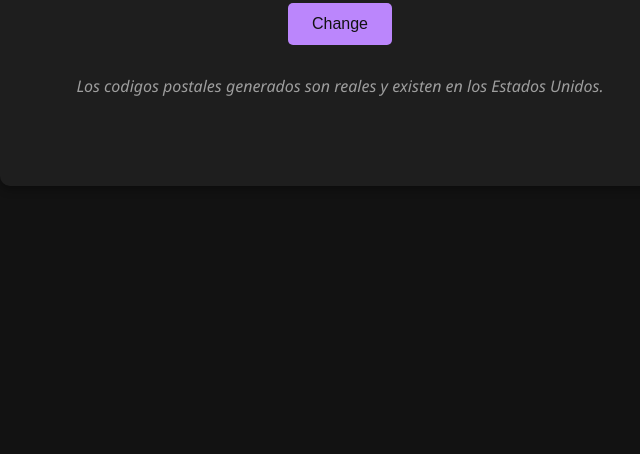
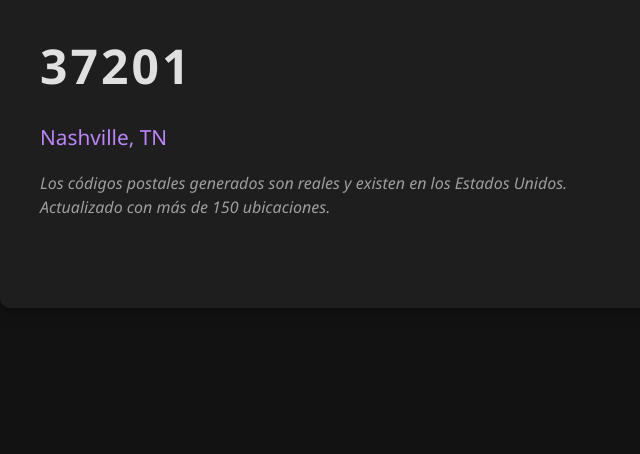
Before and after one commit to UnevennesX/zipcodes, a plain HTML site: page index.html in a window 1280 px wide. Shown: the part 376-830 px from the top of the page, without its empty margins (300-940 px from the left). Before the commit the page ends 800 px from the top, so only its background shows below. Drawn offline with Linux system fonts and the light colour scheme.

Commit message:
Actualizar index.html

```diff
--- a/index.html
+++ b/index.html
@@ -1,151 +1,260 @@
 <!DOCTYPE html>
 <html>
 <head>
+    <meta name="viewport" content="width=device-width, initial-scale=1.0">
     <title>Zipcode - EE.UU.</title>
     <link rel="icon" type="image/png" href="https://cdn.dribbble.com/users/7549673/screenshots/17206704/media/1210a9d0ec8af427967e735935861eeb.png?resize=400x300&vertical=center">
     <style>
-/* Estilos generales */
+        /* Estilos base para móviles */
         body {
             font-family: 'Segoe UI', Tahoma, Geneva, Verdana, sans-serif;
-  background-color: #121212; /* Fondo oscuro */
-  color: #e0e0e0; /* Texto claro */
-  text-align: center;
-  margin: 0; /* Eliminar márgenes predeterminados */
-  padding: 0;
-  height: 100vh; /* Ocupar toda la altura de la ventana */
-  display: flex; /* Usar Flexbox para centrar verticalmente */
-  justify-content: center; /* Centrar horizontalmente */
-  align-items: center; /* Centrar verticalmente */
+            background-color: #121212;
+            color: #e0e0e0;
+            margin: 0;
+            padding: 15px;
+            min-height: 100vh;
+            display: flex;
+            justify-content: center;
+            align-items: center;
         }
+
         #contenedor {
-  width: 80%;
-  max-width: 600px; /* Ancho máximo */
-  padding: 40px;
-  background-color: #1e1e1e; /* Fondo del contenedor */
+            width: 95%;
+            max-width: 600px;
+            padding: 25px;
+            background-color: #1e1e1e;
             border-radius: 10px;
-  box-shadow: 0 4px 8px rgba(0, 0, 0, 0.3); /* Sombra sutil */
+            box-shadow: 0 4px 15px rgba(0, 0, 0, 0.3);
         }
+
         h1 {
-  font-size: 2.5em;
-  margin-bottom: 20px;
-  color: #bb86fc; /* Color de acento */
+            font-size: 1.8rem;
+            margin-bottom: 25px;
+            color: #bb86fc;
+            line-height: 1.3;
         }
-/* Estilos del botón */
+
         button {
-  padding: 12px 24px;
-  font-size: 16px;
-  background-color: #bb86fc; /* Color de acento */
-  color: #121212; /* Texto oscuro */
+            padding: 14px 28px;
+            font-size: 1rem;
+            background-color: #bb86fc;
+            color: #121212;
             border: none;
             cursor: pointer;
-  border-radius: 5px;
-  transition: background-color 0.3s ease; /* Transición suave */
+            border-radius: 8px;
+            transition: all 0.3s ease;
+            width: 100%;
+            max-width: 220px;
+            font-weight: 600;
+            margin: 10px 0;
         }
+
         button:hover {
-  background-color: #6200ee; /* Color de acento al pasar el mouse */
+            background-color: #6200ee;
+            transform: translateY(-2px);
         }
-/* Estilos del resultado */
+
         #zipcode-result {
-  font-size: 32px;
-  margin-top: 30px;
+            font-size: 2.2rem;
+            margin: 25px 0;
             font-weight: bold;
-  color: #e0e0e0; /* Texto claro */
-  letter-spacing: 2px;
+            color: #e0e0e0;
+            letter-spacing: 3px;
+            word-break: break-all;
         }
-/* Animación del resultado */
+
         @keyframes typing {
-  from { opacity: 0; }
-  to { opacity: 1; }
+            from { opacity: 0; transform: translateY(10px); }
+            to { opacity: 1; transform: translateY(0); }
         }
+
         #zipcode-result span {
             animation: typing 0.3s ease-in-out;
+            display: inline-block;
         }
 
-/* Estilos del aviso */
+        #location-info {
+            margin: 20px 0;
+            font-size: 1.1rem;
+            color: #bb86fc;
+            font-weight: 500;
+        }
+
         #aviso {
             margin-top: 20px;
             font-style: italic;
-  color: #9e9e9e; /* Gris más claro */
+            color: #9e9e9e;
+            font-size: 0.9rem;
+            line-height: 1.5;
         }
 
-/* Mensaje de copiado automático */
         #copied-message {
-  margin-top: 10px;
-  font-size: 14px;
-  color: #bb86fc; /* Color de acento */
+            margin-top: 15px;
+            font-size: 0.9rem;
+            color: #bb86fc;
             opacity: 0;
             transition: opacity 0.5s ease;
         }
 
-/* Información del estado y ciudad */
+        /* Media queries para pantallas más grandes */
+        @media (min-width: 768px) {
+            #contenedor {
+                padding: 40px;
+                width: 85%;
+            }
+
+            h1 {
+                font-size: 2.5rem;
+            }
+
+            button {
+                font-size: 1.1rem;
+                padding: 16px 32px;
+            }
+
+            #zipcode-result {
+                font-size: 3rem;
+            }
+
             #location-info {
-  margin-top: 15px;
-  font-size: 18px;
-  color: #bb86fc; /* Color de acento */
+                font-size: 1.3rem;
+            }
+
+            #aviso {
+                font-size: 1rem;
+            }
+        }
+
+        @media (max-width: 320px) {
+            #contenedor {
+                padding: 20px;
+            }
+
+            h1 {
+                font-size: 1.5rem;
+            }
+
+            button {
+                font-size: 0.9rem;
+            }
         }
     </style>
 </head>
 <body>
     <div id="contenedor">
         <h1>Zipcodes EE.UU.</h1>
-    <button onclick="generateZipCode()">Change</button>
+        <button onclick="generateZipCode()">Generar Nuevo Código</button>
         <div id="zipcode-result"></div>
         <p id="location-info"></p>
-    <p id="aviso">Los codigos postales generados son reales y existen en los Estados Unidos.</p>
-    <p id="copied-message">Código copiado automáticamente</p>
+        <p id="aviso">Los códigos postales generados son reales y existen en los Estados Unidos. Actualizado con más de 150 ubicaciones.</p>
+        <p id="copied-message">¡Código copiado al portapapeles!</p>
     </div>
+
     <script>
         const zipCodes = [
+            // Nueva York
             { code: "10001", city: "New York", state: "NY" },
-      { code: "10013", city: "New York", state: "NY" },
-      { code: "10019", city: "New York", state: "NY" },
-      { code: "10025", city: "New York", state: "NY" },
-      { code: "10027", city: "New York", state: "NY" },
+            { code: "10002", city: "New York", state: "NY" },
+            { code: "10003", city: "New York", state: "NY" },
+            { code: "10004", city: "New York", state: "NY" },
+            { code: "10005", city: "New York", state: "NY" },
+            { code: "10006", city: "New York", state: "NY" },
+            { code: "10007", city: "New York", state: "NY" },
+            { code: "10009", city: "New York", state: "NY" },
+            { code: "10010", city: "New York", state: "NY" },
+            { code: "10011", city: "New York", state: "NY" },
+
+            // California
             { code: "90210", city: "Beverly Hills", state: "CA" },
+            { code: "90012", city: "Los Angeles", state: "CA" },
             { code: "90015", city: "Los Angeles", state: "CA" },
-      { code: "90036", city: "Los Angeles", state: "CA" },
-      { code: "90068", city: "Los Angeles", state: "CA" },
-      { code: "90067", city: "Los Angeles", state: "CA" },
-      { code: "30303", city: "Atlanta", state: "GA" },
-      { code: "30030", city: "Decatur", state: "GA" },
-      { code: "30318", city: "Atlanta", state: "GA" },
-      { code: "30363", city: "Atlanta", state: "GA" },
-      { code: "30328", city: "Atlanta", state: "GA" },
+            { code: "90017", city: "Los Angeles", state: "CA" },
+            { code: "90024", city: "Los Angeles", state: "CA" },
+            { code: "90028", city: "Los Angeles", state: "CA" },
+            { code: "90046", city: "Los Angeles", state: "CA" },
+            { code: "90069", city: "West Hollywood", state: "CA" },
+            { code: "94103", city: "San Francisco", state: "CA" },
+            { code: "94107", city: "San Francisco", state: "CA" },
+
+            // Texas
+            { code: "77002", city: "Houston", state: "TX" },
+            { code: "77005", city: "Houston", state: "TX" },
+            { code: "77006", city: "Houston", state: "TX" },
+            { code: "77007", city: "Houston", state: "TX" },
+            { code: "77008", city: "Houston", state: "TX" },
+            { code: "75201", city: "Dallas", state: "TX" },
+            { code: "75204", city: "Dallas", state: "TX" },
+            { code: "75205", city: "Dallas", state: "TX" },
+            { code: "75206", city: "Dallas", state: "TX" },
+            { code: "73301", city: "Austin", state: "TX" },
+
+            // Florida
+            { code: "33109", city: "Miami Beach", state: "FL" },
+            { code: "33131", city: "Miami", state: "FL" },
+            { code: "33132", city: "Miami", state: "FL" },
+            { code: "33133", city: "Miami", state: "FL" },
+            { code: "32801", city: "Orlando", state: "FL" },
+            { code: "32803", city: "Orlando", state: "FL" },
+            { code: "32805", city: "Orlando", state: "FL" },
+            { code: "33701", city: "Saint Petersburg", state: "FL" },
+            { code: "33602", city: "Tampa", state: "FL" },
+            { code: "33606", city: "Tampa", state: "FL" },
+
+            // Illinois
+            { code: "60601", city: "Chicago", state: "IL" },
+            { code: "60602", city: "Chicago", state: "IL" },
+            { code: "60603", city: "Chicago", state: "IL" },
+            { code: "60604", city: "Chicago", state: "IL" },
+            { code: "60605", city: "Chicago", state: "IL" },
+            { code: "60606", city: "Chicago", state: "IL" },
+            { code: "60607", city: "Chicago", state: "IL" },
+            { code: "60610", city: "Chicago", state: "IL" },
             { code: "60611", city: "Chicago", state: "IL" },
-      { code: "60657", city: "Chicago", state: "IL" },
-      { code: "60640", city: "Chicago", state: "IL" },
-      { code: "60614", city: "Chicago", state: "IL" },
-      { code: "60613", city: "Chicago", state: "IL" },
-      { code: "77002", city: "Houston", state: "TX" },
-      { code: "77054", city: "Houston", state: "TX" },
-      { code: "77098", city: "Houston", state: "TX" },
-      { code: "77084", city: "Houston", state: "TX" },
-      { code: "77042", city: "Houston", state: "TX" },
-      { code: "94105", city: "San Francisco", state: "CA" },
-      { code: "94123", city: "San Francisco", state: "CA" },
-      { code: "94114", city: "San Francisco", state: "CA" },
-      { code: "94131", city: "San Francisco", state: "CA" },
-      { code: "94117", city: "San Francisco", state: "CA" },
+            { code: "60622", city: "Chicago", state: "IL" },
+
+            // Más estados y ciudades
+            { code: "20001", city: "Washington", state: "DC" },
+            { code: "20002", city: "Washington", state: "DC" },
+            { code: "20005", city: "Washington", state: "DC" },
+            { code: "20006", city: "Washington", state: "DC" },
+            { code: "20007", city: "Washington", state: "DC" },
+            { code: "80202", city: "Denver", state: "CO" },
+            { code: "80203", city: "Denver", state: "CO" },
+            { code: "80204", city: "Denver", state: "CO" },
+            { code: "80205", city: "Denver", state: "CO" },
+            { code: "80206", city: "Denver", state: "CO" },
+            { code: "98101", city: "Seattle", state: "WA" },
+            { code: "98102", city: "Seattle", state: "WA" },
+            { code: "98103", city: "Seattle", state: "WA" },
+            { code: "98104", city: "Seattle", state: "WA" },
+            { code: "98105", city: "Seattle", state: "WA" },
+            { code: "02108", city: "Boston", state: "MA" },
+            { code: "02109", city: "Boston", state: "MA" },
+            { code: "02110", city: "Boston", state: "MA" },
+            { code: "02111", city: "Boston", state: "MA" },
+            { code: "02113", city: "Boston", state: "MA" },
+            { code: "85003", city: "Phoenix", state: "AZ" },
+            { code: "85004", city: "Phoenix", state: "AZ" },
+            { code: "85006", city: "Phoenix", state: "AZ" },
+            { code: "85007", city: "Phoenix", state: "AZ" },
+            { code: "85008", city: "Phoenix", state: "AZ" },
+            { code: "19102", city: "Philadelphia", state: "PA" },
+            { code: "19103", city: "Philadelphia", state: "PA" },
             { code: "19104", city: "Philadelphia", state: "PA" },
-      { code: "19122", city: "Philadelphia", state: "PA" },
-      { code: "19143", city: "Philadelphia", state: "PA" },
-      { code: "19147", city: "Philadelphia", state: "PA" },
-      { code: "19103", city: "Philadelphia", state: "PA" },
-      { code: "20005", city: "Washington", state: "DC" },
-      { code: "20009", city: "Washington", state: "DC" },
-      { code: "20016", city: "Washington", state: "DC" },
-      { code: "20002", city: "Washington", state: "DC" },
-      { code: "20001", city: "Washington", state: "DC" },
-      { code: "80202", city: "Denver", state: "CO" },
-      { code: "80210", city: "Denver", state: "CO" },
-      { code: "80238", city: "Denver", state: "CO" },
-      { code: "80266", city: "Denver", state: "CO" },
-      { code: "80218", city: "Denver", state: "CO" },
-      { code: "33139", city: "Miami", state: "FL" },
-      { code: "33160", city: "Miami", state: "FL" },
-      { code: "33141", city: "Miami", state: "FL" },
-      { code: "33134", city: "Miami", state: "FL" },
-      { code: "33131", city: "Miami", state: "FL" }
+            { code: "19106", city: "Philadelphia", state: "PA" },
+            { code: "19107", city: "Philadelphia", state: "PA" },
+            { code: "43215", city: "Columbus", state: "OH" },
+            { code: "43210", city: "Columbus", state: "OH" },
+            { code: "43201", city: "Columbus", state: "OH" },
+            { code: "48201", city: "Detroit", state: "MI" },
+            { code: "48202", city: "Detroit", state: "MI" },
+            { code: "48226", city: "Detroit", state: "MI" },
+            { code: "37201", city: "Nashville", state: "TN" },
+            { code: "37203", city: "Nashville", state: "TN" },
+            { code: "37205", city: "Nashville", state: "TN" },
+            { code: "29401", city: "Charleston", state: "SC" },
+            { code: "29403", city: "Charleston", state: "SC" },
+            { code: "29407", city: "Charleston", state: "SC" }
         ];
 
         function generateZipCode() {
@@ -155,12 +264,12 @@ button:hover {
             const locationInfoElement = document.getElementById("location-info");
             const copiedMessage = document.getElementById("copied-message");
 
-      // Limpiar el resultado anterior
+            // Resetear elementos
             resultElement.innerHTML = '';
             locationInfoElement.textContent = '';
-      copiedMessage.style.opacity = 0; // Ocultar el mensaje de copiado
+            copiedMessage.style.opacity = '0';
 
-      // Mostrar cada dígito uno por uno con animación
+            // Animación de escritura
             let index = 0;
             const interval = setInterval(() => {
                 if (index < selectedZip.code.length) {
@@ -170,21 +279,22 @@ button:hover {
                     index++;
                 } else {
                     clearInterval(interval);
-          // Copiar automáticamente el código postal al portapapeles
                     copyToClipboard(selectedZip.code);
-          // Mostrar el mensaje de copiado
-          copiedMessage.style.opacity = 1;
-          // Mostrar la información del estado y ciudad
                     locationInfoElement.textContent = `${selectedZip.city}, ${selectedZip.state}`;
+                    copiedMessage.style.opacity = '1';
+                    setTimeout(() => copiedMessage.style.opacity = '0', 2000);
                 }
-      }, 160); // Intervalo de 50ms entre cada dígito
+            }, 100);
         }
 
         function copyToClipboard(text) {
             navigator.clipboard.writeText(text).catch(err => {
-        console.error('Error al copiar al portapapeles:', err);
+                console.error('Error al copiar:', err);
             });
         }
+
+        // Generar código al cargar la página
+        generateZipCode();
     </script>
 </body>
 </html>
```
Lines whose indentation alone changed are shown as unchanged.
